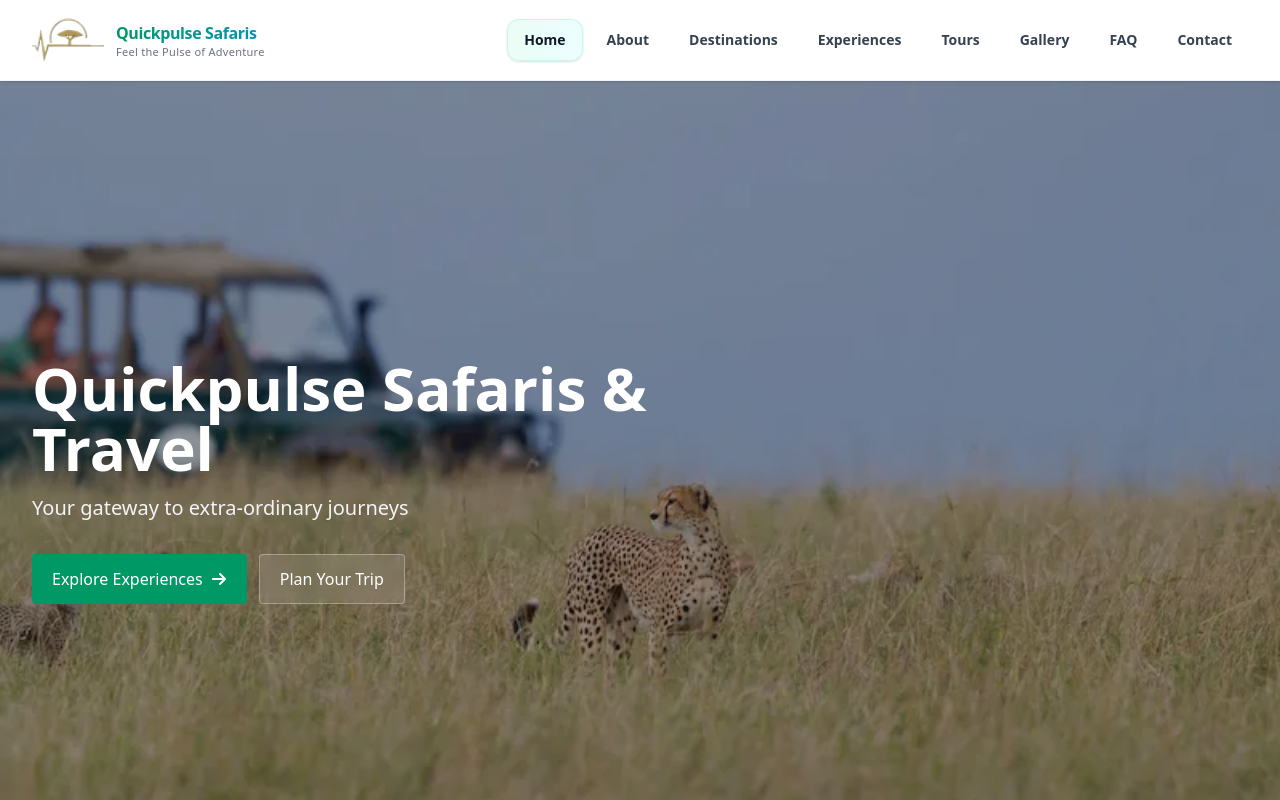
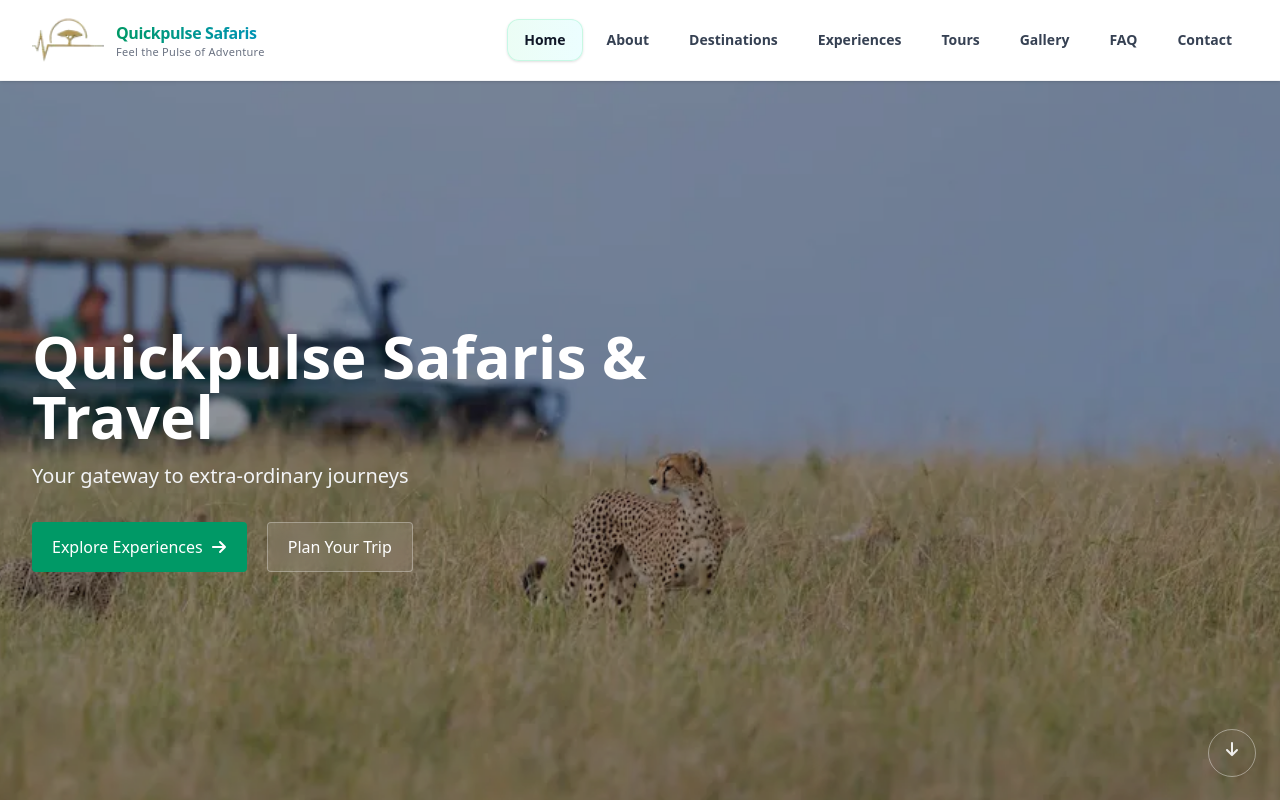
Before and after one commit to mike111-sys/Quick-Safaris, a React (Vite) app: page / in a window 1280 px wide. Shown: the top 800 px of the page. Built offline with nearby package versions, Linux system fonts and the light colour scheme.

Commit message:
refined hero

```diff
--- a/src/sections/Hero.tsx
+++ b/src/sections/Hero.tsx
@@ -1,6 +1,6 @@
 import { useEffect, useMemo, useState } from 'react'
 import { motion, AnimatePresence } from 'framer-motion'
-import { FaArrowRight } from 'react-icons/fa6'
+import { FaArrowRight, FaArrowDown } from 'react-icons/fa6'
 import { Link } from 'react-router-dom'
 import background_1 from '../assets/amboseli.webp'
 import background_2 from '../assets/maasai.webp'
@@ -37,6 +37,11 @@
   const [index, setIndex] = useState(0)
   const [isLoaded, setIsLoaded] = useState(false)
 
+  const handleScrollDown = () => {
+    window.scrollBy({ top: window.innerHeight * 0.9, left: 0, behavior: 'smooth' })
+  }
+
+
   useNextImagePreload(images, index)
 
   useEffect(() => {
@@ -54,7 +59,7 @@
   }, [images.length])
 
   return (
-    <section className="relative h-[91vh] md:h-[100vh] w-full overflow-hidden">
+    <section className="relative h-[91vh] md:h-[92vh] w-full overflow-hidden">
       <div className="absolute inset-0">
         <AnimatePresence>
           <motion.div
@@ -95,7 +100,7 @@
             initial={{ y: 20, opacity: 0 }}
             animate={{ y: 0, opacity: 1 }}
             transition={{ delay: 0.4, duration: 0.6 }}
-            className="mt-8 flex flex-wrap gap-3">
+            className="mt-8 flex flex-wrap gap-5">
             <Link to="/experiences" className="inline-flex items-center gap-2 px-5 py-3 rounded bg-emerald-600 hover:bg-emerald-700 font-medium">
               Explore Experiences <FaArrowRight />
             </Link>
@@ -103,6 +108,18 @@
               Plan Your Trip
             </Link>
           </motion.div>
+          <motion.button
+  onClick={handleScrollDown}
+  initial={{ y: 20, opacity: 0 }}
+  animate={{ y: 0, opacity: 1 }}
+  transition={{ delay: 0.55, duration: 0.6 }}
+  className="absolute bottom-10 left-1/2 -translate-x-1/2 lg:left-auto lg:right-6 lg:translate-x-0 flex items-center justify-center w-12 h-12 rounded-full border border-white/40 text-white/90 hover:text-white hover:border-white cursor-pointer"
+>
+  <FaArrowDown className="animate-bounce" />
+</motion.button>
+
+
+
         </div>
       </div>
     </section>
```
